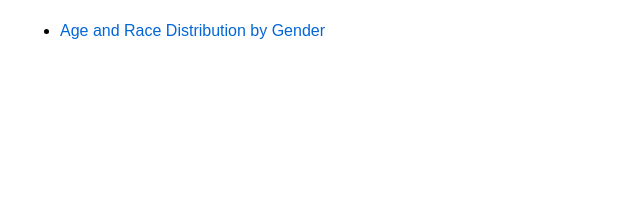
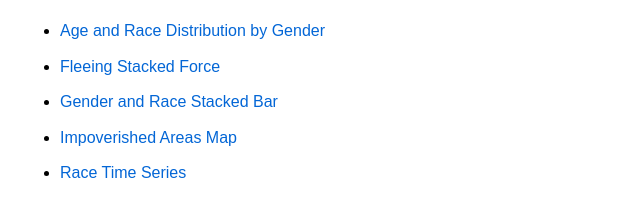
Before and after one commit to JohnWWise/Fatal-Encounters, a plain HTML site: page index.html in a window 1280 px wide. Shown: the part 96-312 px from the top of the page, without its empty margins (200-840 px from the left). Drawn offline with Linux system fonts and the light colour scheme.

Commit message:
Update index.html

```diff
--- a/index.html
+++ b/index.html
@@ -34,6 +34,13 @@
     <h1>Fatal Encounters Data Visualizations</h1>
     <ul>
         <li><a href="data/out/Age_and_Race_Distribution_by_Gender.html">Age and Race Distribution by Gender</a></li>
+        <li><a href="data/out/fleeing_stacked_force.html">Fleeing Stacked Force</a></li>
+        <li><a href="data/out/gender_race_stacked_bar.html">Gender and Race Stacked Bar</a></li>
+        <li><a href="data/out/impoverished_areas_map.html">Impoverished Areas Map</a></li>
+        <li><a href="data/out/race_time_series.html">Race Time Series</a></li>
+    </ul>
+</body>
+</html>
         <!-- Add more list items here for each of your HTML files -->
     </ul>
 </body>
```
